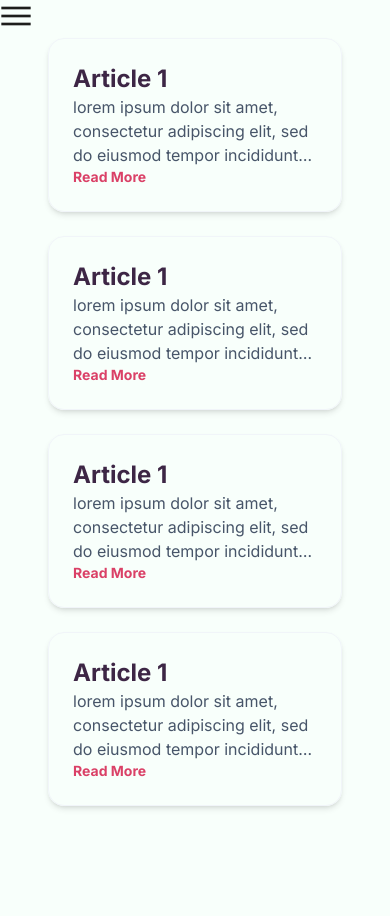
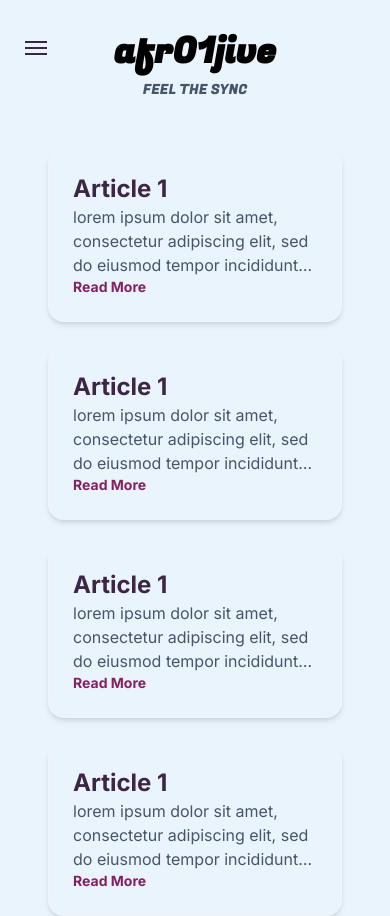
Before and after one commit to Debmore20/afro01jive, a Next.js app: page / in a window 390 px wide. Before the commit the page ends 844 px from the top, so only its background shows below. Built offline with nearby package versions, Linux system fonts and the light colour scheme.

Commit message:
stagetwo

```diff
--- a/app/globals.css
+++ b/app/globals.css
@@ -7,8 +7,8 @@
 }
 
 body {
-  color:rgb(0, 6, 3);
-  background: rgb(248, 255, 251);
+  color:#000603;
+  background: #e9f4fd;
 }
 
 @layer utilities {
--- a/app/layout.tsx
+++ b/app/layout.tsx
@@ -2,6 +2,7 @@ import type { Metadata } from "next";
 import { Inter } from "next/font/google";
 import "./globals.css";
 import MobileMenu from "@/components/ui/mobile_menu";
+import SiteHeader from "@/components/ui/site_header";
 
 const inter = Inter({ subsets: ["latin"] });
 
@@ -18,9 +19,13 @@ export default function RootLayout({
   return (
     <html lang="en">
       <body className={inter.className}>
-        <MobileMenu />
+        <div className="sticky top-0 bg-inherit pt-8 mb-12">
+          <MobileMenu />
+          <SiteHeader />
+        </div>
+
         {children}
-        </body>
+      </body>
     </html>
   );
 }
--- a/app/page.tsx
+++ b/app/page.tsx
@@ -5,7 +5,7 @@ import ArticlePreview from "@/components/ui/article_preview";
 export default function Home() {
   return(
     <main className="px-12">
-      <div className=" container grid grid-cols-12 max-w-6xl mx-auto gap-6">
+      <div className=" container grid grid-cols-12 max-w-6xl mx-auto gap-y-6 md:gap-6">
         <ArticlePreview params={{articleId: 1, articleTitle: "Article 1", articleContent: "lorem ipsum dolor sit amet, consectetur adipiscing elit, sed do eiusmod tempor incididunt ut labore et dolore magna aliqua. Lorem ipsum dolor sit amet, consectetur adipiscing elit , sed do eiusmod tempor incididunt ut labore et dolore magna aliqua, consectetur adipiscing elit"}}/>
         <ArticlePreview params={{articleId: 1, articleTitle: "Article 1", articleContent: "lorem ipsum dolor sit amet, consectetur adipiscing elit, sed do eiusmod tempor incididunt ut labore et dolore magna aliqua. Lorem ipsum dolor sit amet, consectetur adipiscing elit , sed do eiusmod tempor incididunt ut labore et dolore magna aliqua, consectetur adipiscing elit"}}/>
         <ArticlePreview params={{articleId: 1, articleTitle: "Article 1", articleContent: "lorem ipsum dolor sit amet, consectetur adipiscing elit, sed do eiusmod tempor incididunt ut labore et dolore magna aliqua. Lorem ipsum dolor sit amet, consectetur adipiscing elit , sed do eiusmod tempor incididunt ut labore et dolore magna aliqua, consectetur adipiscing elit"}}/>
--- a/components/ui/article_preview.tsx
+++ b/components/ui/article_preview.tsx
@@ -8,7 +8,7 @@ export default function ArticlePreview({
       <div className="p-6">
       <h2 className="text-2xl text-extratwo font-bold">{params.articleTitle}</h2>
       <p className="line-clamp-3 text-slate-600">{params.articleContent}</p>
-      <p className=" text-extrathree text-sm font-bold ">Read More</p>
+      <p className=" text-extrafour text-sm font-bold ">Read More</p>
       </div>
     </div>
   );
--- a/components/ui/mobile_menu.tsx
+++ b/components/ui/mobile_menu.tsx
@@ -1,7 +1,6 @@
 "use client";
 import Image from "next/image";
 import Link from "next/link";
-import { useEffect } from "react";
 
 function toggleMobileMenu() {
   const mobileMenu = document.getElementById("mobile-menu");
@@ -12,10 +11,10 @@ export default function MobileMenu() {
 
   return (
     <div className="text-extraone lg:hidden">
-      <button onClick={toggleMobileMenu} className="">
-        <Image src={"/hamburger-icon.svg"} alt="Menu" width={32} height={32} />
+      <button onClick={toggleMobileMenu} className="max-w-fit absolute ml-6 mt-1">
+        <Image src="/hamburger-icon.svg" alt="menu" width={24} height={24} />
       </button>
-      <nav id="mobile-menu" className="hidden">
+      <nav id="mobile-menu" className="hidden mx-8 text-extratwo mb-3">
         <ul>
           <li className="border-b text-center text-sm font-bold p-2">
             <Link href={"/"}>Home</Link>
@@ -35,7 +34,7 @@ export default function MobileMenu() {
           <li className="border-b text-center text-sm font-bold p-2">
             <Link href={"#"}>Privacy Policy</Link>
           </li>
-          <li className="border-b text-center text-sm font-bold p-2">
+          <li className=" text-center text-sm font-bold p-2">
             <Link href={"#"}>Contact Us</Link>
           </li>
         </ul>
--- /dev/null
+++ b/components/ui/site_header.tsx
@@ -0,0 +1,12 @@
+import { Fugaz_One } from "next/font/google";
+
+const fugazOne = Fugaz_One({weight:"400", subsets: ["latin"], fallback:["sans"] });
+
+export default function SiteHeader() {
+  return (
+    <div className={fugazOne.className}>
+      <h2 className="text-extraone text-4xl text-center font-bold mb-2">afr01jive</h2>
+      <p className="text-slate-600 text-center text-sm uppercase">feel the sync</p>
+    </div>
+  );
+}
```
Also changed, not shown: public/hamburger-icon.svg, public/vertical-menu.svg (added).
